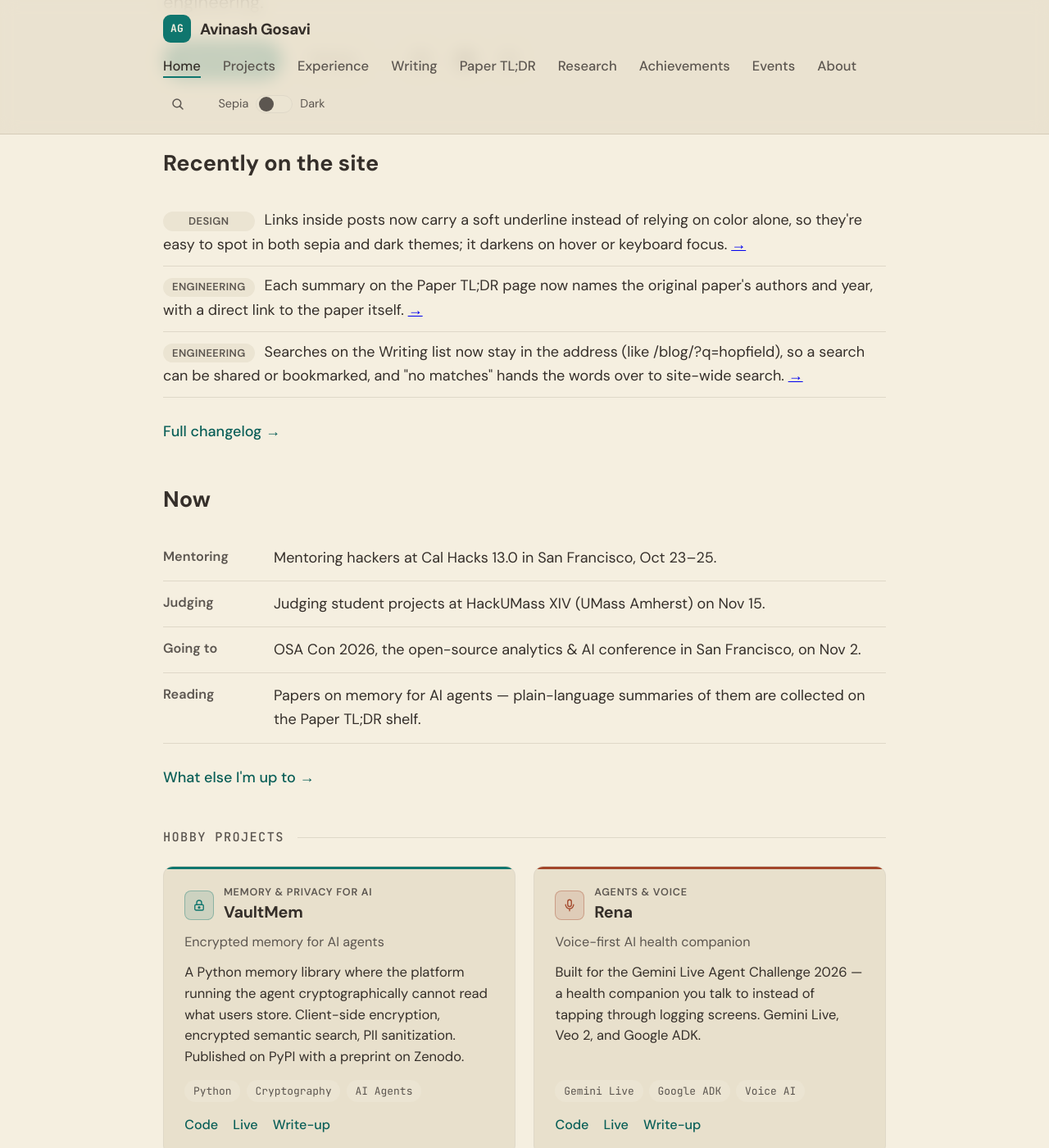
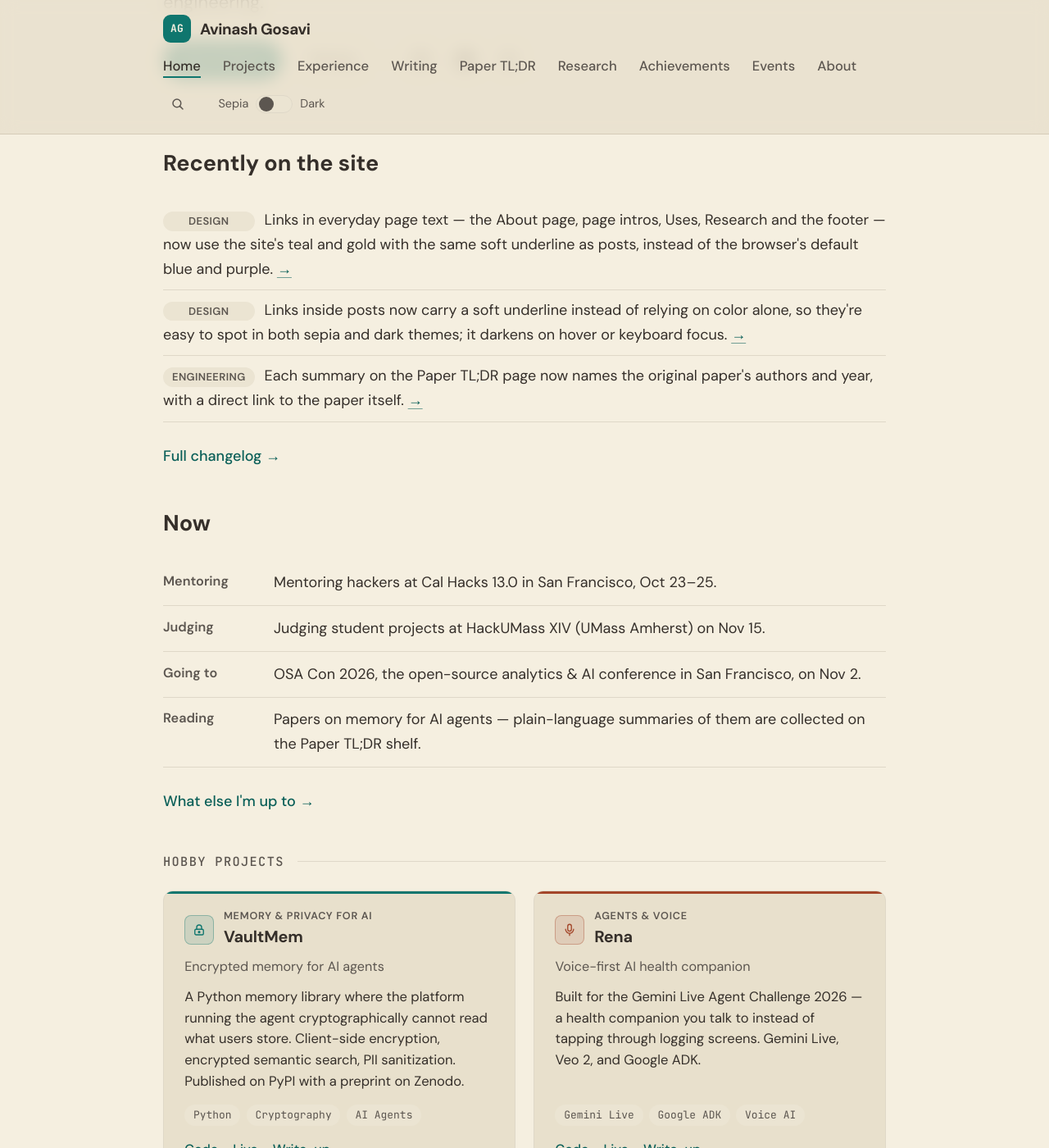
Before and after one commit to aag1091-alt/avinashgosavi.com, a Jekyll site: the page built from index.md, in a window 1280 px wide and 1400 px high, scrolled down 558 px. Shown: the whole window at 82% size. Built offline with Jekyll 4.4.1, drawn with Linux system fonts in a browser that asks for light colours.

Commit message:
Design: theme-colored soft underline for plain links in page text and footer
Co-Authored-By: Claude <noreply@anthropic.com>

```diff
--- a/_data/changelog.yml
+++ b/_data/changelog.yml
@@ -1,5 +1,9 @@
 # Public changelog shown on /changelog and (latest 3) on the homepage.
 # Newest first. desk: Writing | Design | Engineering
+- date: 2026-10-23
+  desk: Design
+  text: Links in everyday page text — the About page, page intros, Uses, Research and the footer — now use the site's teal and gold with the same soft underline as posts, instead of the browser's default blue and purple.
+  link: /about/
 - date: 2026-10-23
   desk: Design
   text: Links inside posts now carry a soft underline instead of relying on color alone, so they're easy to spot in both sepia and dark themes; it darkens on hover or keyboard focus.
--- a/assets/css/style.css
+++ b/assets/css/style.css
@@ -935,6 +935,22 @@ input:focus-visible {
 
 .post-content a:hover,
 .post-content a:focus-visible {
+  text-decoration-color: currentColor;
+}
+
+/* Plain links in page text (About, page ledes, Uses, Research, lists) had no
+   rule, so they showed the browser's default blue/purple. Same soft underline
+   as post prose. Zero specificity (:where) so every component link rule wins. */
+:where(.main :is(p, li, dd, blockquote, td) a:not([class])) {
+  color: var(--accent-ink, var(--accent));
+  text-decoration: underline;
+  text-decoration-thickness: 1px;
+  text-underline-offset: 0.2em;
+  text-decoration-color: currentColor;
+  text-decoration-color: color-mix(in srgb, currentColor 55%, transparent);
+  transition: text-decoration-color 0.15s ease;
+}
+:where(.main :is(p, li, dd, blockquote, td) a:not([class]):is(:hover, :focus-visible)) {
   text-decoration-color: currentColor;
 }
 
@@ -1234,6 +1250,18 @@ body.theme-dark .about-image img {
 
 .site-footer a:hover {
   text-decoration: underline;
+}
+
+/* The inline "Jekyll" link sits in muted text: underline it so it isn't
+   marked by color alone */
+.site-footer p a {
+  text-decoration: underline;
+  text-underline-offset: 0.2em;
+  text-decoration-color: color-mix(in srgb, currentColor 55%, transparent);
+}
+.site-footer p a:hover,
+.site-footer p a:focus-visible {
+  text-decoration-color: currentColor;
 }
 
 /* ---------- Shared page lede ---------- */
```
